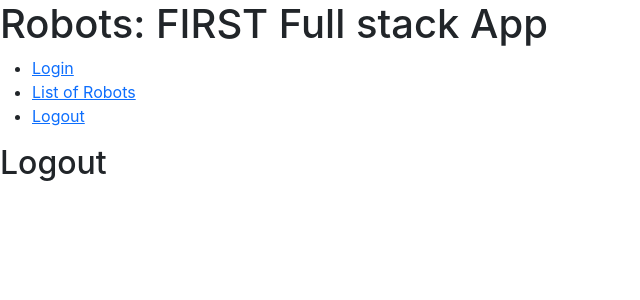
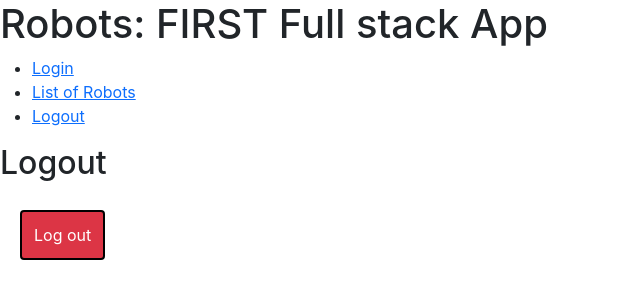
Before and after one commit to DavidGalGom/Robots-front, a React (Create React App) app: page /Logout in a window 1280 px wide. Shown: the top 300 px of the page, without its empty margins (0-640 px from the left). Built offline with nearby package versions, Linux system fonts and the light colour scheme; no server answers.

Commit message:
Featured the log out page

```diff
--- a/src/pages/Logout/Logout.js
+++ b/src/pages/Logout/Logout.js
@@ -1,5 +1,17 @@
+import Button from "../../components/Button/Button";
+
 const Logout = () => {
-  return <h2>Logout</h2>;
+  const logOut = () => {};
+  return (
+    <>
+      <h2>Logout</h2>
+      <Button
+        value="Log out"
+        actionOnClick={logOut}
+        className="red-button btn btn-danger"
+      />
+    </>
+  );
 };
 
 export default Logout;
```
